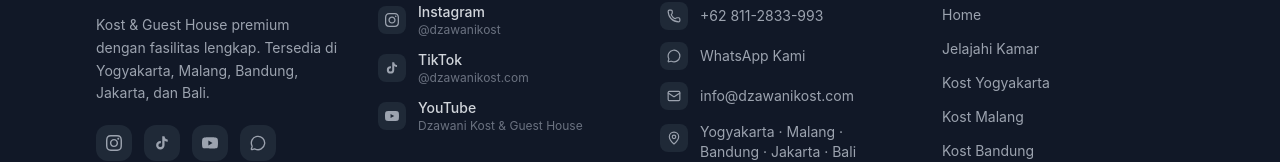
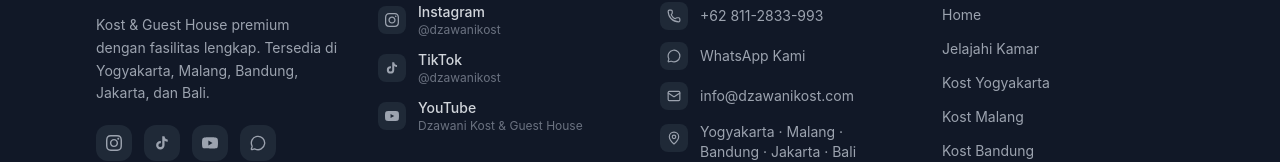
Before and after one commit to multimediadrw/dzawanikost, a Next.js app: page / in a window 1280 px wide. Shown: the part 4606-4768 px from the top of the page. Built offline with nearby package versions, Linux system fonts and the light colour scheme.

Commit message:
fix: update link TikTok dan YouTube ke URL yang benar

```diff
--- a/components/Footer.tsx
+++ b/components/Footer.tsx
@@ -64,20 +64,20 @@ export default function Footer() {
                 <InstagramIcon className="w-4 h-4 text-gray-400 group-hover:text-white transition-colors" />
               </a>
               <a
-                href="https://tiktok.com/@dzawanikost.com"
+                href="https://www.tiktok.com/@dzawanikost"
                 target="_blank"
                 rel="noopener noreferrer"
                 className="w-9 h-9 rounded-xl flex items-center justify-center bg-gray-800 hover:bg-gray-700 transition-colors group"
-                title="TikTok @dzawanikost.com"
+                title="TikTok @dzawanikost"
               >
                 <TikTokIcon className="w-4 h-4 text-gray-400 group-hover:text-white transition-colors" />
               </a>
               <a
-                href="https://youtube.com/@DzawaniKostGuestHouse"
+                href="https://www.youtube.com/@dzawanikost"
                 target="_blank"
                 rel="noopener noreferrer"
                 className="w-9 h-9 rounded-xl flex items-center justify-center bg-gray-800 hover:bg-red-600 transition-colors group"
-                title="YouTube Dzawani Kost & Guest House"
+                title="YouTube @dzawanikost"
               >
                 <YouTubeIcon className="w-4 h-4 text-gray-400 group-hover:text-white transition-colors" />
               </a>
@@ -115,7 +115,7 @@ export default function Footer() {
               </li>
               <li>
                 <a
-                  href="https://tiktok.com/@dzawanikost.com"
+                  href="https://www.tiktok.com/@dzawanikost"
                   target="_blank"
                   rel="noopener noreferrer"
                   className="flex items-center gap-3 text-sm text-gray-400 hover:text-white transition-colors group"
@@ -125,13 +125,13 @@ export default function Footer() {
                   </span>
                   <div>
                     <p className="font-medium text-gray-300 group-hover:text-white transition-colors">TikTok</p>
-                    <p className="text-xs text-gray-500">@dzawanikost.com</p>
+                    <p className="text-xs text-gray-500">@dzawanikost</p>
                   </div>
                 </a>
               </li>
               <li>
                 <a
-                  href="https://youtube.com/@DzawaniKostGuestHouse"
+                  href="https://www.youtube.com/@dzawanikost"
                   target="_blank"
                   rel="noopener noreferrer"
                   className="flex items-center gap-3 text-sm text-gray-400 hover:text-red-400 transition-colors group"
```
